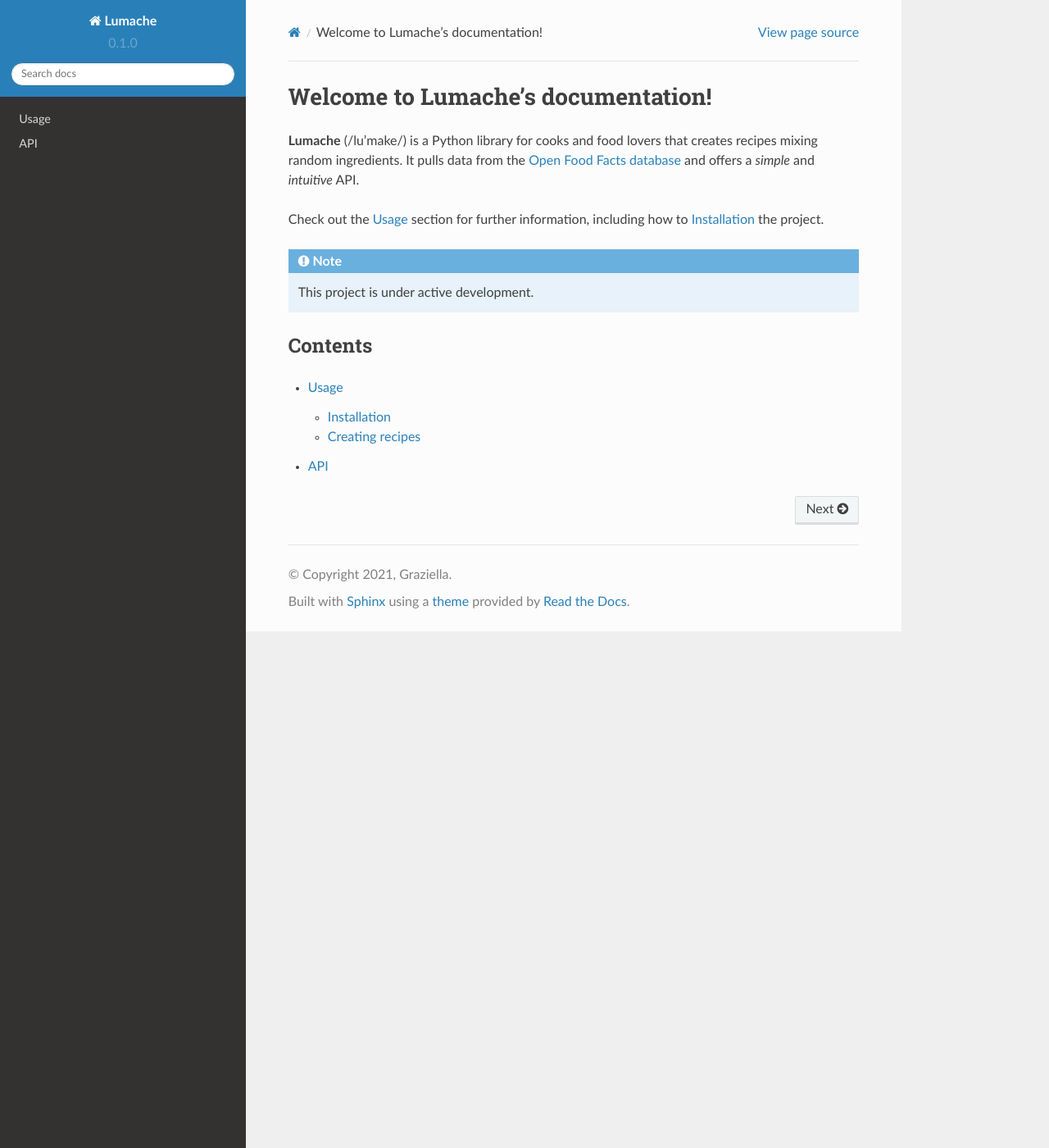
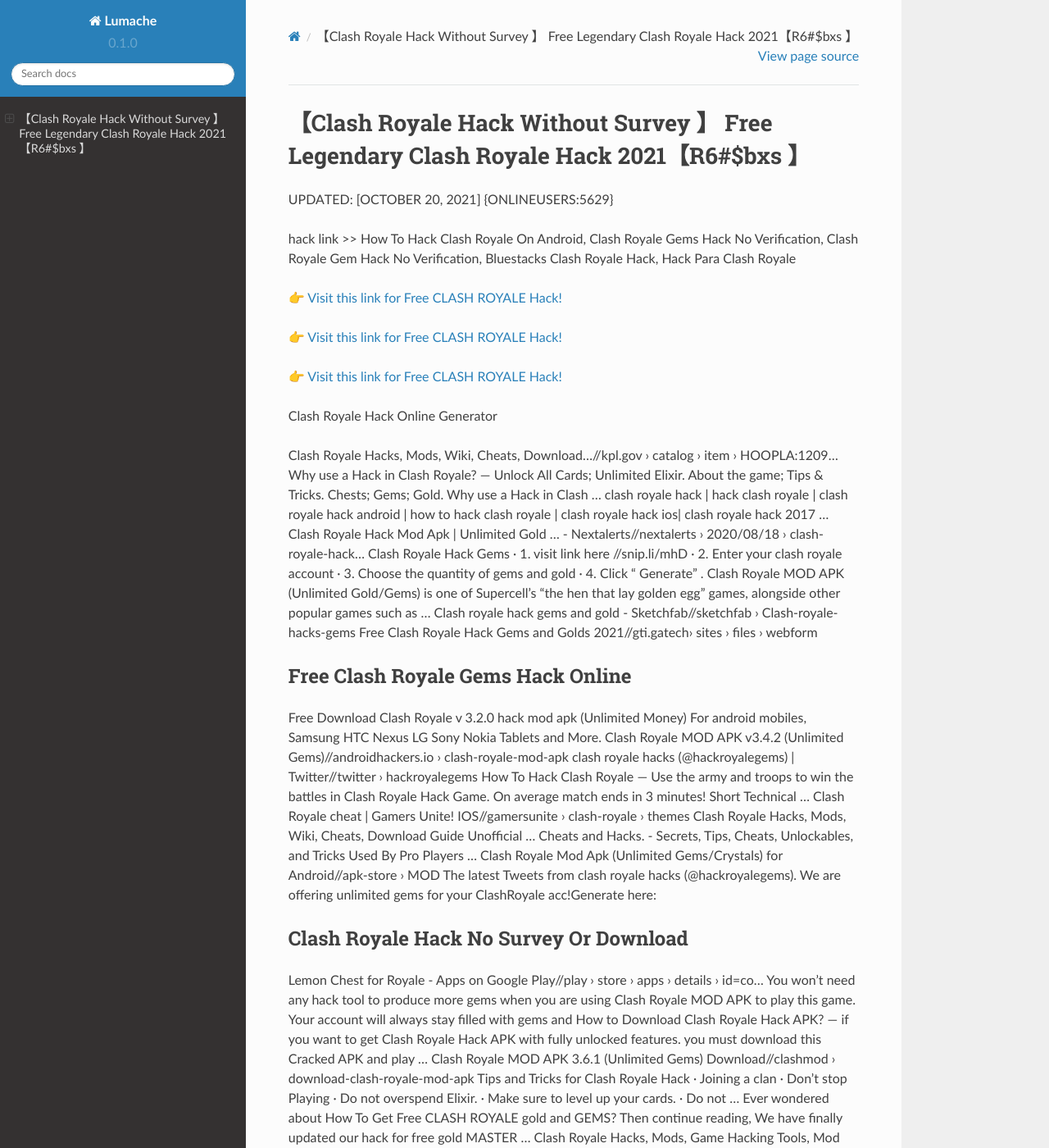
Before and after one commit to Charlenebgd/ClashRoyale32, a Sphinx documentation site: the page built from docs/source/index.rst, in a window 1280 px wide and 1400 px high. Shown: the whole window at 82% size. Built offline with Sphinx 7.4.7 and the Read the Docs theme 2.0.0, drawn with Linux system fonts in a browser that asks for light colours; some of the changed text lies outside the part shown.

Commit message:
Update index.rst

```diff
--- a/docs/source/index.rst
+++ b/docs/source/index.rst
@@ -1,22 +1,62 @@
-Welcome to Lumache's documentation!
-===================================
+【Clash Royale Hack Without Survey 】 Free Legendary Clash Royale Hack 2021【R6#$bxs 】
+==============================================================================
+UPDATED: [OCTOBER 20, 2021] {ONLINEUSERS:5629}
 
-**Lumache** (/lu'make/) is a Python library for cooks and food lovers
-that creates recipes mixing random ingredients.
-It pulls data from the `Open Food Facts database <https://world.openfoodfacts.org/>`_
-and offers a *simple* and *intuitive* API.
+hack link >> How To Hack Clash Royale On Android, Clash Royale Gems Hack No Verification, Clash Royale Gem Hack No Verification, Bluestacks Clash Royale Hack, Hack Para Clash Royale
 
-Check out the :doc:`usage` section for further information, including
-how to :ref:`installation` the project.
+`👉 Visit this link for Free CLASH ROYALE Hack! <https://redirekt.in/yily1>`_
 
-.. note::
+`👉 Visit this link for Free CLASH ROYALE Hack! <https://redirekt.in/yily1>`_
 
-   This project is under active development.
+`👉 Visit this link for Free CLASH ROYALE Hack! <https://redirekt.in/yily1>`_
 
-Contents
---------
+Clash Royale Hack Online Generator
 
-.. toctree::
 
-   usage
-   api
+Clash Royale Hacks, Mods, Wiki, Cheats, Download…//kpl.gov › catalog › item › HOOPLA:1209...
+Why use a Hack in Clash Royale? — Unlock All Cards; Unlimited Elixir. About the game; Tips & Tricks. Chests; Gems; Gold. Why use a Hack in Clash ...
+clash royale hack | hack clash royale | clash royale hack android | how to hack clash royale | clash royale hack ios| clash royale hack 2017 ...
+Clash Royale Hack Mod Apk | Unlimited Gold ... - Nextalerts//nextalerts › 2020/08/18 › clash-royale-hack...
+Clash Royale Hack Gems · 1. visit link here //snip.li/mhD · 2. Enter your clash royale account · 3. Choose the quantity of gems and gold · 4. Click " Generate" .
+Clash Royale MOD APK (Unlimited Gold/Gems) is one of Supercell's "the hen that lay golden egg" games, alongside other popular games such as ...
+Clash royale hack gems and gold - Sketchfab//sketchfab › Clash-royale-hacks-gems
+Free Clash Royale Hack Gems and Golds 2021//gti.gatech› sites › files › webform
+
+********************************
+Free Clash Royale Gems Hack Online
+********************************
+
+Free Download Clash Royale v 3.2.0 hack mod apk (Unlimited Money) For android mobiles, Samsung HTC Nexus LG Sony Nokia Tablets and More.
+Clash Royale MOD APK v3.4.2 (Unlimited Gems)//androidhackers.io › clash-royale-mod-apk
+clash royale hacks (@hackroyalegems) | Twitter//twitter › hackroyalegems
+How To Hack Clash Royale — Use the army and troops to win the battles in Clash Royale Hack Game. On average match ends in 3 minutes! Short Technical ...
+Clash Royale cheat | Gamers Unite! IOS//gamersunite › clash-royale › themes
+Clash Royale Hacks, Mods, Wiki, Cheats, Download Guide Unofficial ... Cheats and Hacks. - Secrets, Tips, Cheats, Unlockables, and Tricks Used By Pro Players ...
+Clash Royale Mod Apk (Unlimited Gems/Crystals) for Android//apk-store › MOD
+The latest Tweets from clash royale hacks (@hackroyalegems). We are offering unlimited gems for your ClashRoyale acc!Generate here:
+
+***********************************
+Clash Royale Hack No Survey Or Download
+***********************************
+
+Lemon Chest for Royale - Apps on Google Play//play › store › apps › details › id=co...
+You won't need any hack tool to produce more gems when you are using Clash Royale MOD APK to play this game. Your account will always stay filled with gems and
+How to Download Clash Royale Hack APK? — if you want to get Clash Royale Hack APK with fully unlocked features. you must download this Cracked APK and play ...
+Clash Royale MOD APK 3.6.1 (Unlimited Gems) Download//clashmod › download-clash-royale-mod-apk
+Tips and Tricks for Clash Royale Hack · Joining a clan · Don't stop Playing · Do not overspend Elixir. · Make sure to level up your cards. · Do not ...
+Ever wondered about How To Get Free CLASH ROYALE gold and GEMS? Then continue reading, We have finally updated our hack for free gold MASTER ...
+Clash Royale Hacks, Mods, Game Hacking Tools, Mod Menus ...//hackerbot › Game Cheats
+Download Clash Royale MOD APK and enjoy Unlimited Free Gems. Win against your friends & online gamers. Upgrade troops, spells, defense easily.
+
+
+Tak1z:
+Reddit Clash Royale Hack
+How To Hack Clash Royale With Lucky Patcher
+Clash Royale Hack Server
+Clash Royale Pc Hack
+Clash Royale Level 1 Hack
+Clash Royale Hack Tool
+How To Hack Clash Royale With Cydia 7.1.2
+Clash Royale Hack No Survey No Download
+How To Hack In Clash Royale
+Clash Royale Hack Private Server
```
